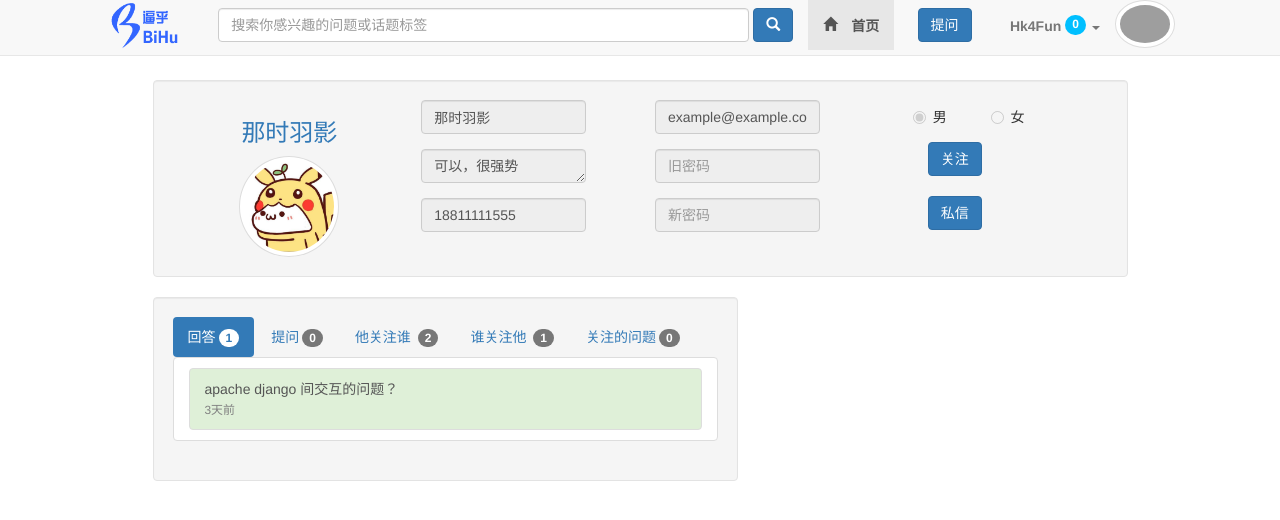
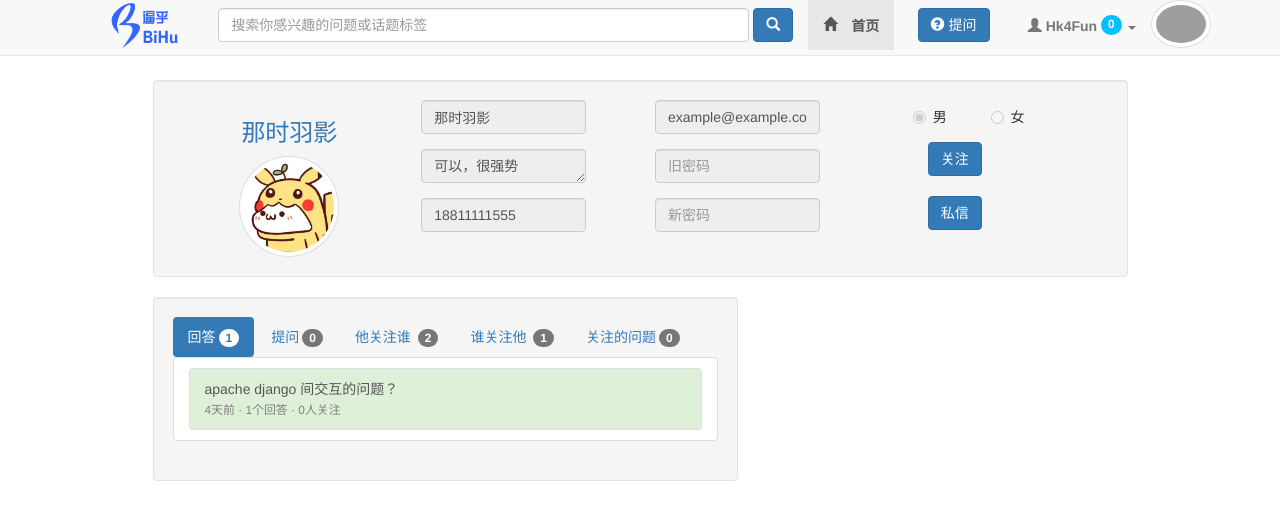
Before and after one commit to Hk4Fun/BiHu, a Django app: page /user/home/5/ in a window 1280 px wide. Shown: the top 520 px of the page. Run offline with Django 3.2, Linux system fonts and the light colour scheme; a user stored in the database is signed in; data comes from the database, SQL or seed files in the repository; both versions use the stored data as it was after the commit; some libraries are stand-ins or nearby versions; grey boxes are pictures that could not be loaded.

Commit message:
修改前端界面细节

```diff
--- a/apps/QandA/templatetags/MyTags.py
+++ b/apps/QandA/templatetags/MyTags.py
@@ -36,6 +36,10 @@ def my_follows(uid):  # 获取关注的人
 def my_followers(uid):  # 获取关注我的人
     return [fol.follower for fol in Follow.objects.filter(follow=uid)]
 
+@register.simple_tag()
+def my_followers_count(uid):  # 获取关注我的人的数量
+    return len([fol.follower for fol in Follow.objects.filter(follow=uid)])
+
 @register.simple_tag() # 获取用户未读消息数量
 def unread_message_num(uid):
     return Message.objects.filter(to_user=uid, has_read=False).count()
--- a/templates/headbar.html
+++ b/templates/headbar.html
@@ -44,17 +44,20 @@
                     &nbsp;&nbsp;&nbsp;&nbsp;&nbsp;&nbsp;
                 </li>
                 <li>
+
                     <button type="button" class="btn btn-primary navbar-btn" data-toggle="modal"
-                                data-target="#myModal">提问
+                            data-target="#myModal"><span class="glyphicon glyphicon-question-sign"></span>&nbsp;提问
                     </button>
                     &nbsp;&nbsp;&nbsp;&nbsp;&nbsp;
                 </li>
                 <li>
                     {% if request.user.is_authenticated %}
                         <a href="" class="dropdown-toggle " data-toggle="dropdown">
-                                <strong>{{ request.user.nickname|default:request.user.username}}
+                            <span class="glyphicon glyphicon-user"></span>
+                            <strong>{{ request.user.nickname|default:request.user.username }}
                                 <span
-                                        class="badge" style="margin-bottom: 5px; padding-bottom: 5px; background-color: deepskyblue">{% unread_message_num request.user.id %}</span></strong>
+                                        class="badge"
+                                        style="margin-bottom: 5px; padding-bottom: 5px; background-color: deepskyblue">{% unread_message_num request.user.id %}</span></strong>
                             <span class="caret"></span>
                         </a>
                         <ul class="dropdown-menu">
@@ -65,7 +68,8 @@
                             <li>
                                 <a href="{% url 'user:message' %}"><span
                                         class="glyphicon glyphicon-envelope">&nbsp;我的私信 <span
-                                        class="badge" style="margin-bottom: 5px; padding-bottom: 5px">{% unread_message_num request.user.id %}</span></span></a>
+                                        class="badge"
+                                        style="margin-bottom: 5px; padding-bottom: 5px">{% unread_message_num request.user.id %}</span></span></a>
                             </li>
                             <li>
                                 <a id="logout" href="{% url 'user:logout' %}"><span class="glyphicon glyphicon-off">&nbsp;退出</span></a>
@@ -81,7 +85,7 @@
                         </li>
                     {% else %}
                         <a href="{% url 'user:login_reg' %}" style="padding-top: 7.5px; padding-bottom: 7px">
-                                <button type="button" class="btn btn-danger" >请登录</button>
+                            <button type="button" class="btn btn-danger">请登录</button>
                         </a>
                     {% endif %}
             </ul>
--- a/templates/home.html
+++ b/templates/home.html
@@ -203,7 +203,10 @@
                                            class="list-group-item "
                                            style="background-color:{% cycle '#dff0d8'  '#d9edf7' '#fcf8e3'  '#f2dede' %};">{{ article.question.title }}
                                             <br>
-                                            <small style="color: gray">{{ article.add_time|since }}</small>
+                                            <small style="color: gray">{{ article.question.add_time|since }}
+                                                · {{ article.question.articles.all.count }}个回答
+                                                · {{ article.question.concerned_users.all.count }}人关注
+                                            </small>
                                         </a>
                                     </li>
                                 {% endfor %}
@@ -217,7 +220,10 @@
                                         <a href="{% url 'question:article' question.id %}" class="list-group-item "
                                            style="background-color:{% cycle '#dff0d8'  '#d9edf7' '#fcf8e3'  '#f2dede' %};">{{ question.title }}
                                             <br>
-                                            <small style="color: gray">{{ question.add_time|since }}</small>
+                                            <small style="color: gray">{{ question.add_time|since }}
+                                                · {{ question.articles.all.count }}个回答
+                                                · {{ question.concerned_users.all.count }}人关注
+                                            </small>
                                         </a>
                                     </li>
                                 {% endfor %}
@@ -232,7 +238,7 @@
                                             <div class="col-md-3">
                                                 <a href="{% url 'user:home' follow.follow.id %}">
                                                     <img class="img-circle img-responsive img-thumbnail"
-                                                         style="width: 60px"
+                                                         style="width: 85px"
                                                          src="{{ MEDIA_URL }}{{ follow.follow.image }}"/>
                                                 </a>
                                             </div>
@@ -243,7 +249,11 @@
                                                         {% else %}{{ follow.follow.username }}{% endif %}</a></h4>
                                                 </div>
                                                 <div class="row">
-                                                    <p style="color: gray">{{ follow.follow.self_description }}</p>
+                                                    <p style="font-size: medium">{{ follow.follow.self_description }}</p>
+                                                </div>
+                                                <div class="row">
+                                                    <p style="color: gray">{{ follow.follow.articles.all.count }}回答
+                                                        · {% my_followers_count follow.follow_id %}关注者</p>
                                                 </div>
                                             </div>
                                             <div class="col-md-3">
@@ -267,12 +277,13 @@
                         <div class="tab-pane" id="FOLLOWED">
                             {% for follow in user.follows.all %}
                                 <ul class="list-group">
-                                    <li class="list-group-item" style="background-color:{% cycle '#dff0d8'  '#d9edf7' '#fcf8e3'  '#f2dede' %}">
+                                    <li class="list-group-item"
+                                        style="background-color:{% cycle '#dff0d8'  '#d9edf7' '#fcf8e3'  '#f2dede' %}">
                                         <div class="row">
                                             <div class="col-md-3">
                                                 <a href="{% url 'user:home' follow.follower.id %}">
                                                     <img class="img-circle img-responsive img-thumbnail"
-                                                         style="width: 60px"
+                                                         style="width: 85px"
                                                          src="{{ MEDIA_URL }}{{ follow.follower.image }}"/>
                                                 </a>
                                             </div>
@@ -283,7 +294,11 @@
                                                         {% else %}{{ follow.follower.username }}{% endif %}</a></h4>
                                                 </div>
                                                 <div class="row">
-                                                    <p style="color: gray">{{ follow.follower.self_description }}</p>
+                                                    <p style="font-size: medium">{{ follow.follower.self_description }}</p>
+                                                </div>
+                                                <div class="row">
+                                                    <p style="color: gray">{{ follow.follower.articles.all.count }}回答
+                                                        · {% my_followers_count follow.follower_id %}关注者</p>
                                                 </div>
                                             </div>
                                             <div class="col-md-3">
@@ -306,14 +321,18 @@
                         <div class="tab-pane" id="QUE_CON">
                             {% for question in user.concerned_questions.all %}
                                 <ul class="list-group">
-                                    <li class="list-group-item" style="background-color:{% cycle '#dff0d8'  '#d9edf7' '#fcf8e3'  '#f2dede' %}">
+                                    <li class="list-group-item"
+                                        style="background-color:{% cycle '#dff0d8'  '#d9edf7' '#fcf8e3'  '#f2dede' %}">
                                         <div class="row">
                                             <div class="col-md-9">
                                                 <a href="{% url 'question:article' question.id %}"
                                                    class="list-group-item "
                                                    style="background-color:{% cycle '#dff0d8'  '#d9edf7' '#fcf8e3'  '#f2dede' %};">{{ question.title }}
                                                     <br>
-                                                    <small style="color: gray">{{ question.add_time|since }}</small>
+                                                    <small style="color: gray">{{ question.add_time|since }}
+                                                        · {{ question.articles.all.count }}个回答
+                                                        · {{ question.concerned_users.all.count }}人关注
+                                                    </small>
                                                 </a>
                                             </div>
                                             <div class="col-md-3">
--- a/templates/index.html
+++ b/templates/index.html
@@ -29,6 +29,7 @@
                                 </a>
                             </div>
                             <div class="col-md-5">
+                                <span class="glyphicon glyphicon-question-sign"></span>&nbsp;
                                 <span style="color: gray">提出了问题 · {{ qa.add_time|since }}</span>
                             </div>
                         </div>
@@ -53,6 +54,8 @@
                 <h4>
                     {% load humanize %}
                     <span class="glyphicon glyphicon-heart"><code>{{ qa.concerned_users.all.count }}</code>&nbsp;</span>
+                    <span class="glyphicon glyphicon-eye-open"><code>{{ qa.view_nums }}</code>&nbsp;</span>
+                    <span class="glyphicon glyphicon-pencil"><code>{{ qa.articles.all.count }}</code>&nbsp;</span>
                     <span class="glyphicon glyphicon-calendar"><code>{{ qa.add_time|date:'Y年 M  j号  D' }}</code>&nbsp;</span>
                 </h4>
             </div>
@@ -79,6 +82,7 @@
                                 </a>
                             </div>
                             <div class="col-md-5">
+                                <span class="glyphicon glyphicon-pencil"></span>&nbsp;
                                 <span style="color: gray">回答了问题 · {{ qa.add_time|since }}</span>
                             </div>
                         </div>
@@ -105,6 +109,8 @@
                 <h4>
                     {% load humanize %}
                     <span class="glyphicon glyphicon-heart"><code>{{ qa.collected_users.all.count }}</code>&nbsp;</span>
+                    <span class="glyphicon glyphicon-thumbs-up"><code>{{ qa.up_nums }}</code>&nbsp;</span>
+                    <span class="glyphicon glyphicon-comment"><code>{{ qa.comments.all.count }}</code>&nbsp;</span>
                     <span class="glyphicon glyphicon-calendar"><code>{{ qa.add_time|date:'Y年 M  j号  D' }}</code>&nbsp;</span>
                 </h4>
             </div>
--- a/templates/search.html
+++ b/templates/search.html
@@ -28,6 +28,7 @@
                             </a>
                         </div>
                         <div class="col-md-5">
+                            <span class="glyphicon glyphicon-question-sign"></span>&nbsp;
                             <span style="color: gray">提出了问题 · {{ question.add_time|since }}</span>
                         </div>
                     </div>
@@ -52,6 +53,8 @@
             <h4>
                 {% load humanize %}
                 <span class="glyphicon glyphicon-heart"><code>{{ question.concerned_users.all.count }}</code>&nbsp;</span>
+                <span class="glyphicon glyphicon-eye-open"><code>{{ question.view_nums }}</code>&nbsp;</span>
+                <span class="glyphicon glyphicon-pencil"><code>{{ question.articles.all.count }}</code>&nbsp;</span>
                 <span class="glyphicon glyphicon-calendar"><code>{{ question.add_time|date:'Y年 M  j号  D' }}</code>&nbsp;</span>
             </h4>
         </div>
```
Also changed, not shown: templates/article_detail.html (+6 -4 lines), templates/index_search_base.html (+15 -9 lines), db.sqlite3. Lines whose indentation alone changed are shown as unchanged.
